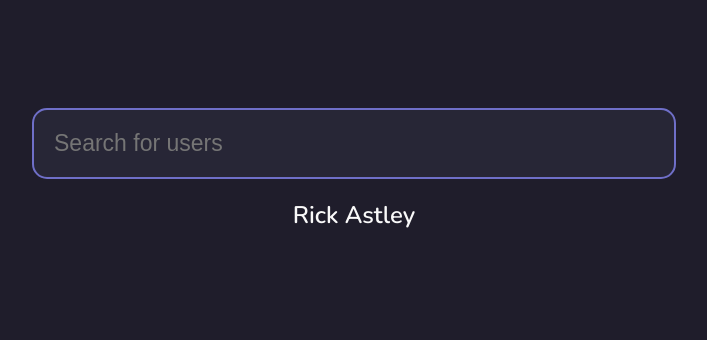
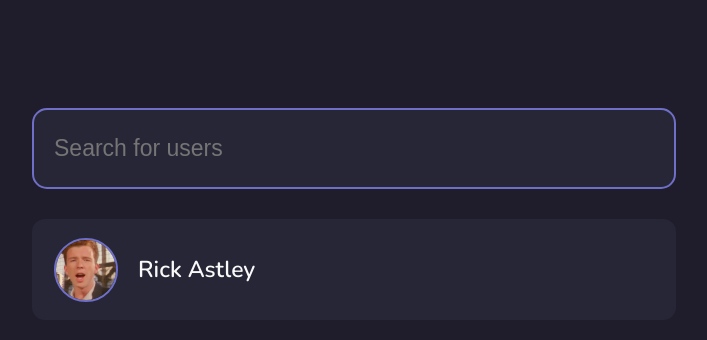
Before and after one commit to octoi/user-list, a React (Create React App) app: page / in a window 1280 px wide. Shown: the top 340 px of the page, without its empty margins (286-993 px from the left). Built offline with nearby package versions, Linux system fonts and the light colour scheme.

Commit message:
user card

```diff
--- a/src/components/home/UserList.jsx
+++ b/src/components/home/UserList.jsx
@@ -2,10 +2,11 @@
 
 export default function UserList({ users }) {
   return (
-    <div>
+    <div className='user-list'>
       {users.map(user => {
         return <div key={user}>
-          <h2>{user?.name}</h2>
+          <img src={user?.image} alt={user?.name} />
+          <p>{user?.name}</p>
         </div>
       })}
     </div>
--- a/src/styled-components/home.js
+++ b/src/styled-components/home.js
@@ -11,10 +11,44 @@
   input {
     font-size: 23px;
     border-radius: 15px;
-    padding: 20px;
+    padding: 25px 20px;
     width: 100%;
     background: var(--secondary-color);
     color: var(--text-color);
     border: 2px solid var(--accent-color);
   }
+
+  .user-list {
+    margin-top: 30px;
+    width: 100%;
+
+    display: flex;
+    flex-direction: column;
+    justify-content: center;
+    align-items: center;
+
+    div {
+      background: var(--secondary-color);
+      width: 100%;
+      padding: 10px 20px;
+      border-radius: 13px;
+      border: 2px solid var(--secondary-color);
+      display: flex;
+      align-items: center;
+
+      img {
+        width: 60px;
+        height: 60px;
+        object-fit: cover;
+        border-radius: 50%;
+        border: 2px solid var(--accent-color);
+      }
+
+      p {
+        font-size: 23px;
+        font-weight: 600;
+        margin-left: 20px;
+      }
+    }
+  }
 `;
```
